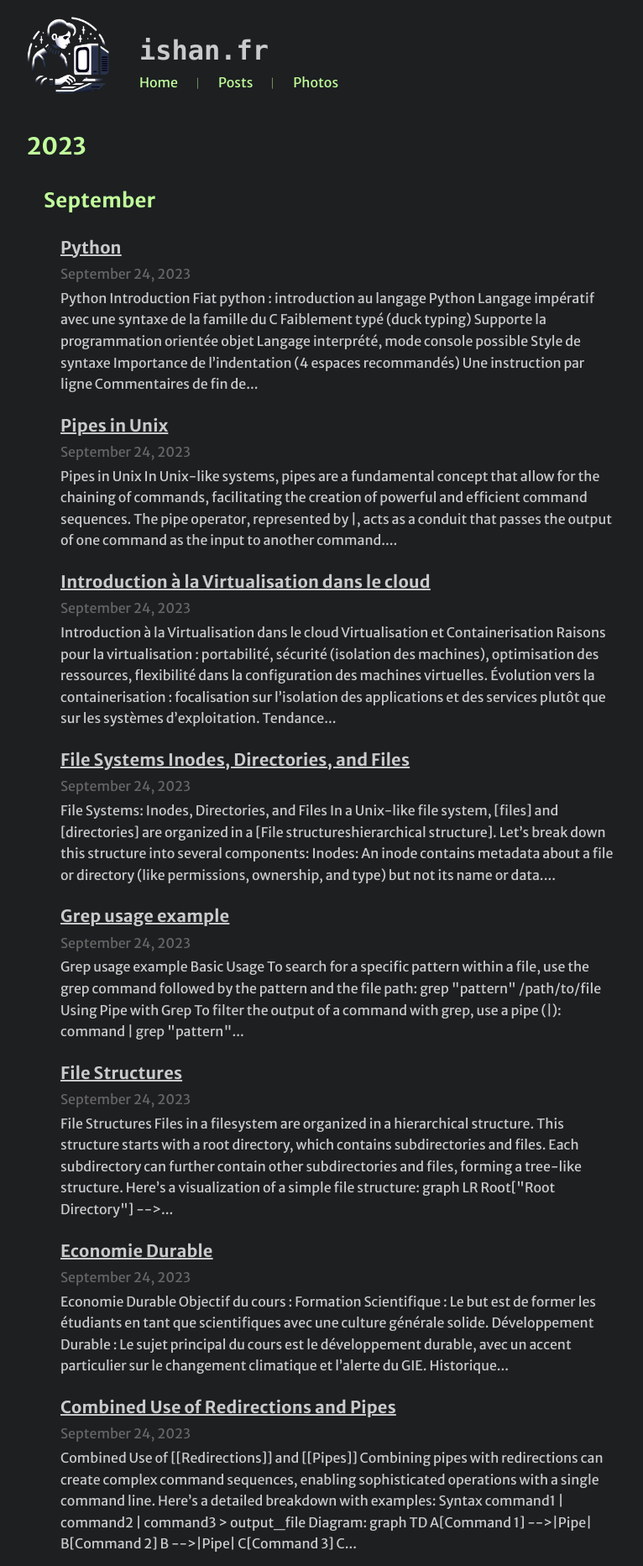
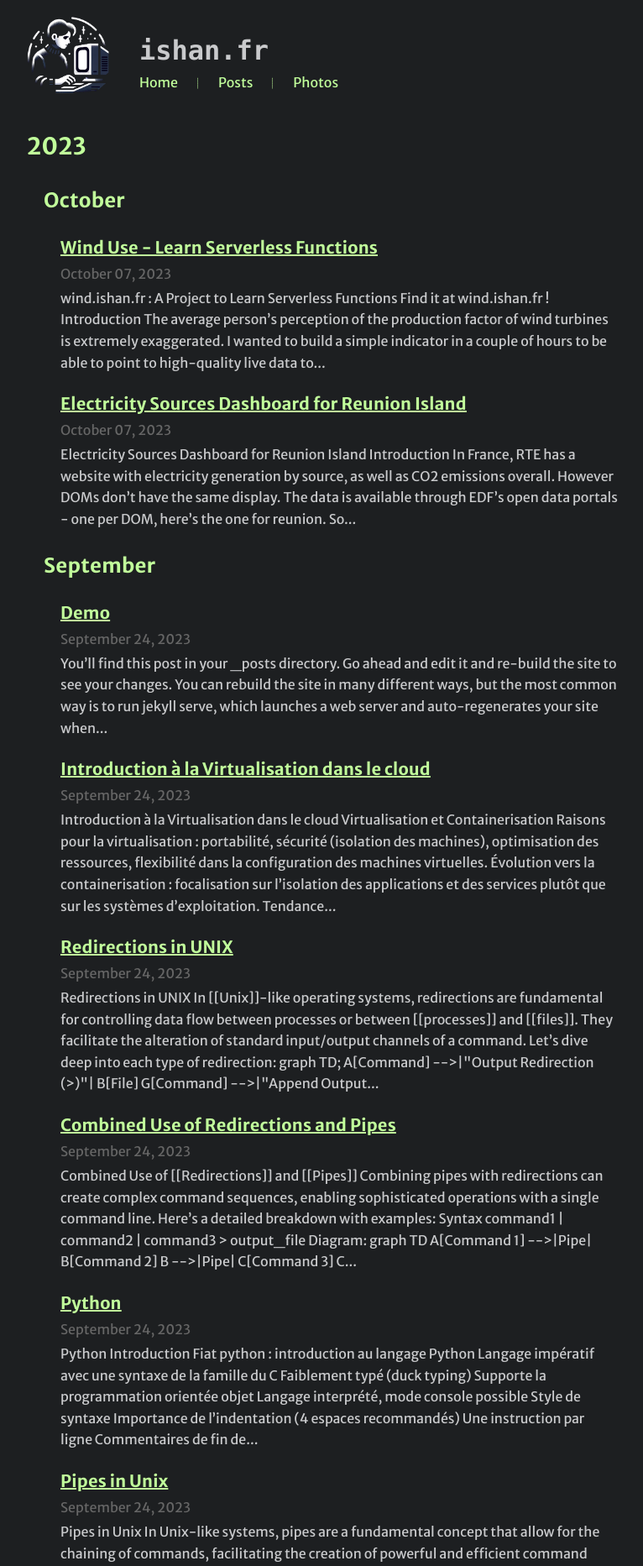
Before and after one commit to Ishan95014/ishanfr, a Jekyll site: the page built from archives.md, in a window 1280 px wide. Shown: the top 1865 px of the page at 84% size, without its empty margins (256-1022 px from the left). Built offline with Jekyll 4.4.1, drawn with Linux system fonts in a browser that asks for light colours; some of the changed text lies outside the part shown.

Commit message:
Added a couple projects

````diff
--- /dev/null
+++ b/_posts/2023-10-07-Reunion Electricity Data.md
@@ -0,0 +1,60 @@
+---
+layout: post
+title: Electricity Sources Dashboard for Reunion Island
+date: 2023-10-07
+link: https://cours.ishan.fr
+---
+
+### Electricity Sources Dashboard for Reunion Island
+
+#### Introduction
+
+In France, RTE has a website with [electricity generation by source](https://www.rte-france.com/en/eco2mix/power-generation-energy-source), as well as [CO2 emissions overall](https://www.rte-france.com/en/eco2mix/co2-emissions). However DOMs don't have the same display. The data is available through EDF's open data portals - one per DOM, here's the one for [reunion](https://opendata-reunion.edf.fr/explore/?sort=modified). So i built a replica. This was partly an excuse to learn to use streamlit to build dashboards.
+
+#### Technologies Used
+
+1. **Streamlit**: For rapid prototyping and deployment.
+2. **Python**: For data processing and real-time updates.
+3. **APIs**: For fetching real-time data.
+
+#### Features
+
+- **Real-Time Metrics**: Display of current power output and CO2 emissions.
+- **Energy Sources**: Visual breakdown of different energy contributions.
+- **Emissions Tracking**: Time-series data of greenhouse gas emissions.
+- **Total Production**: Overview of total electricity production over time.
+- **Energy Storage**: Capacity and usage data for stored energy.
+- **Single Source Visualization**: Deep-dive into the data of individual energy sources.
+
+#### How It Works
+
+###### Data Collection
+
+All of the data comes from the EDF opendata api, specifically the[Production d'électricité par filière en temps réel](https://opendata-reunion.edf.fr/explore/dataset/prod-electricite-temps-reel/information/). There are also some constant values for CO2 emissions per source per kWh.
+
+###### Data Processing
+
+1. **Aggregation**: Data from multiple sources is aggregated to a single data frame.
+2. **Normalization**: Data is normalized for consistent visualization.
+3. **Time Series Construction**: Time-based indexing is performed for tracking changes over time.
+
+###### Visualization
+
+1. **Pie Charts**: For the 'Measures' tab, to show current energy mix.
+2. **Area Plots**: For 'Energy Sources' and 'Total Production', to visualize contributions over time.
+3. **Line Graphs**: For 'Emissions' and 'Storage', to track changes in greenhouse gas emissions and storage capacity.
+
+###### Updates
+
+The dashboard updates every 5 minutes, ensuring the information is current.
+
+#### Lessons Learned
+
+1. **API Limitations**: Not all APIs are well-built. Some update at random intervals, like they get dumps of data from time to time instead of every five minutes. You need to align timestamps and over request to not miss anything.
+2. **Streamlit's Flexibility**: Learned how to implement custom features to enrich visualizations. I think they're neat.
+3. **Data Accuracy**: Ensured the data was accurate and up-to-date, as it serves an educational purpose and could influence policy.
+
+#### Conclusion
+
+I hope this project serves as an insightful resource for understanding real-time dynamics of electricity production and its environmental impact. Streamlit proved to be an interesting tool for this project, allowing rapid development with guardrails for usability, which come at the price of speed and liberty.
+I hope this dashboard can be usefull, I hope to be able to improve it over time. Do not hesitate to provide critique !
--- /dev/null
+++ b/_posts/2023-10-7-wind ishan fr.md
@@ -0,0 +1,54 @@
+---
+layout: post
+title: Wind Use - Learn Serverless Functions
+date: 2023-10-07
+link: https://cours.ishan.fr
+---
+
+#### [wind.ishan.fr](https://wind.ishan.fr) : A Project to Learn Serverless Functions
+
+Find it at [wind.ishan.fr](https://wind.ishan.fr) !
+
+##### Introduction
+
+The average person's perception of the production factor of wind turbines is extremely exaggerated. I wanted to build a simple indicator in a couple of hours to be able to point to high-quality live data to dispel these beliefs. Mostly this was an excuse to learn about and implement serverless functions.
+
+##### Objective
+
+The page displays live wind energy utilization as a percentage of installed capacity. The color-coded background ranges from deep red for low utilization to deep green for high utilization. In fact this is probably overkill, as i've only ever seen it red.
+
+##### Technologies and Learning Goals
+
+- **HTML, CSS, JavaScript**: The website is extremely simple.
+- **Serverless Functions**: The focus was to learn about serverless architecture. When the webpage is loaded, a serverless function is triggered to fetch live data.
+
+##### How It Works
+
+On page load, the JS calls a serverless function hosted on netlify, which itself calls the EnergyCharts API to get the necessary data. Then it converts it to a percentage of installed power and displays the absolute value and percentage.
+
+###### Deployment
+
+Hosted on Netlify. Configuration is in `netlify.toml`.
+
+##### Project Structure
+
+```plaintext
+.
+├── app.js               # Main JS for data fetch and display
+├── index.html           # Main HTML
+├── netlify              # Netlify configurations
+│   └── functions
+│       └── fetchEnergyData.js   # Serverless function for data fetch
+├── netlify.toml         # Netlify deployment config
+├── package.json         # Dependencies and metadata
+└── styles.css           # Webpage styles
+```
+
+##### Acknowledgments
+
+- Energy Charts team for the wind energy data API.
+- Netlify for hosting and enabling serverless functions.
+
+##### Conclusion
+
+This quick project served two purposes: resolving a debate and offering a hands-on experience with serverless functions. The dashboard effectively visualizes live wind energy utilization data in Europe.
--- a/_sass/_layout.scss
+++ b/_sass/_layout.scss
@@ -9,5 +9,4 @@
 
 .content a {
   text-decoration: underline;
-  color: var(--link-underline);
 }
--- a/_sass/_typography.scss
+++ b/_sass/_typography.scss
@@ -28,6 +28,12 @@
   font-family: 'Merriweather Sans', sans-serif;
   margin-bottom: 0.2em;
   margin-top: 0.2em;
+}
+
+/* Links in headers */
+h1 a, h2 a, h3 a, h4 a, h5 a, h6 a {
+  color: var(--heading-color);
+  text-decoration: underline; /* keep underline */
 }
 
 /* Headings */
````
Also changed, not shown: _posts/2023-09-29-economie_durable_lol.md (renamed from _posts/2023-09-29-welcome-to-jekyll3.md), _posts/2023-09-29-file_structures.md (renamed from _posts/2023-09-29-welcome-to-jekyll4.md), _posts/2023-09-29-fs_inodes_directories_and_files.md (renamed from _posts/2023-09-29-welcome-to-jekyll6.md), _posts/2023-09-29-grep_usage.md (renamed from _posts/2023-09-29-welcome-to-jekyll5.md), _posts/2023-09-29-pipes_in_linux.md (renamed from _posts/2023-09-29-welcome-to-jekyll8.md), _posts/2023-09-29-python_intro.md (renamed from _posts/2023-09-29-welcome-to-jekyll9.md), _posts/2023-09-29-redirections_and_pipes.md (renamed from _posts/2023-09-29-welcome-to-jekyll2.md), _posts/2023-09-29-redirections_in_unix.md (renamed from _posts/2023-09-29-welcome-to-jekyll10.md), _posts/2023-09-29-virtualisation_dans_le_cloud_intro.md (renamed from _posts/2023-09-29-welcome-to-jekyll7.md), _posts/2023-09-29-welcome.md (renamed from _posts/2023-09-29-welcome-to-jekyll.markdown), 1 other file.
